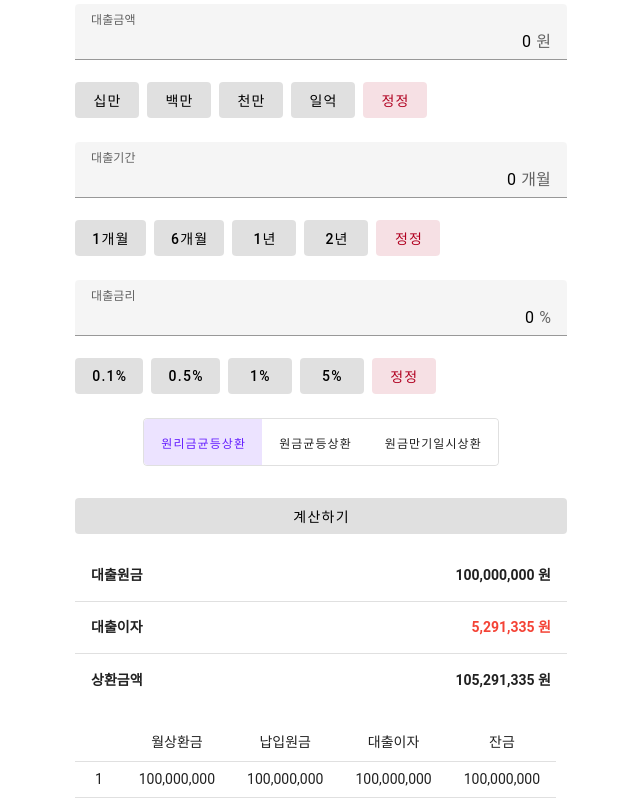
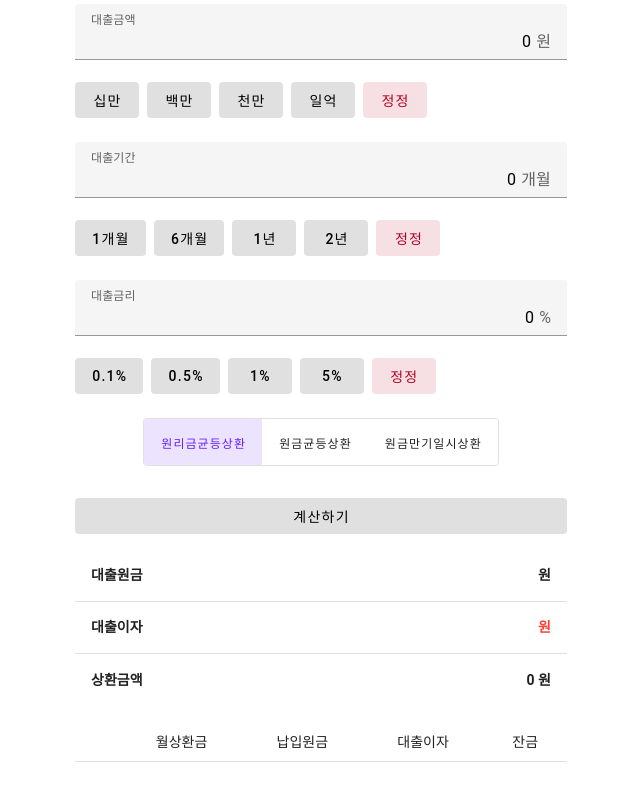
Before and after one commit to leyng7/investment, a Vue app: page / in a window 1280 px wide. Shown: the top 800 px of the page, without its empty margins (319-959 px from the left). Built offline with nearby package versions, Linux system fonts and the light colour scheme.

Commit message:
feat: 원금만기일시상환 기능 개발

```diff
--- a/src/App.vue
+++ b/src/App.vue
@@ -1,5 +1,8 @@
 <template>
-  <v-container style="max-width: 500px;">
+  <v-container
+      fluid
+      style="max-width: 500px;"
+  >
       <HelloWorld/>
   </v-container>
 </template>
--- a/src/components/HelloWorld.vue
+++ b/src/components/HelloWorld.vue
@@ -65,6 +65,7 @@
     <v-btn
         variant="tonal"
         block
+        @click="calculation()"
     >계산하기
     </v-btn>
   </v-row>
@@ -75,21 +76,22 @@
       <tbody>
         <tr>
           <td>대출원금</td>
-          <td class="text-right">100,000,000 원</td>
+          <td class="text-right">{{ calMoney }} 원</td>
         </tr>
         <tr>
           <td>대출이자</td>
-          <td class="text-right text-red">5,291,335 원</td>
+          <td class="text-right text-red">{{ calInterest }} 원</td>
         </tr>
         <tr>
           <td>상환금액</td>
-          <td class="text-right">105,291,335 원</td>
+          <td class="text-right">{{ calSum }} 원</td>
         </tr>
       </tbody>
     </v-table>
   </v-row>
   <v-row class="mb-4">
     <v-table
+        class="w-100"
         density="compact"
         fixed-header
     >
@@ -104,14 +106,14 @@
       </thead>
       <tbody>
         <tr
-            v-for="(item, index) in desserts"
+            v-for="(item, index) in items"
             :key="item.name"
         >
           <td class="text-center">{{ index + 1 }}</td>
-          <td class="text-center">100,000,000</td>
-          <td class="text-center">100,000,000</td>
-          <td class="text-center">100,000,000</td>
-          <td class="text-center">100,000,000</td>
+          <td class="text-center">{{ item.repayment }}</td>
+          <td class="text-center">{{ item.original }}</td>
+          <td class="text-center">{{ item.interest }}</td>
+          <td class="text-center">{{ item.total }}</td>
         </tr>
       </tbody>
     </v-table>
@@ -127,48 +129,15 @@ export default {
       period: 0,
       interest: 0,
       exclusive: 0,
-      desserts: [
-        {
-          name: 'Frozen Yogurt',
-          calories: 159,
-        },
-        {
-          name: 'Ice cream sandwich',
-          calories: 237,
-        },
-        {
-          name: 'Eclair',
-          calories: 262,
-        },
-        {
-          name: 'Cupcake',
-          calories: 305,
-        },
-        {
-          name: 'Gingerbread',
-          calories: 356,
-        },
-        {
-          name: 'Jelly bean',
-          calories: 375,
-        },
-        {
-          name: 'Lollipop',
-          calories: 392,
-        },
-        {
-          name: 'Honeycomb',
-          calories: 408,
-        },
-        {
-          name: 'Donut',
-          calories: 452,
-        },
-        {
-          name: 'KitKat',
-          calories: 518,
-        },
-      ],
+      calMoney: null,
+      calInterest: null,
+      items: [],
+    }
+  },
+  computed: {
+    calSum() {
+      const result = this.comma(this.unComma(this.calMoney) + this.unComma(this.calInterest));
+      return result === 'NaN' ? 0 : result;
     }
   },
   methods: {
@@ -191,12 +160,47 @@ export default {
     unComma(str) {
       str = String(str);
       return parseInt(str.replace(/[^\d]+/g, ''));
+    },
+    calculation() {
+      if (this.exclusive === 2) {
+        this.maturity();
+      }
+    },
+    maturity() {
+      const obj = this;
+      obj.calMoney = obj.money;
+      obj.calInterest = obj.comma(obj.unComma(obj.money) * obj.period * (obj.interest / 12 / 100));
+
+      const items = [];
+
+      let totalValue = obj.unComma(obj.calMoney) + obj.unComma(obj.calInterest);
+      const monthInterest = (obj.unComma(obj.calInterest) / obj.period).toFixed(0);
+
+      for (let i = 0; i < obj.period - 1; i++) {
+
+        totalValue = totalValue - monthInterest;
+        items.push({
+          repayment: obj.comma(monthInterest),
+          original: 0,
+          interest: obj.comma(monthInterest),
+          total: obj.comma(totalValue)
+        });
+      }
+
+      items.push({
+        repayment: obj.comma(totalValue),
+        original: obj.comma(obj.calMoney),
+        interest: obj.comma(totalValue - obj.unComma(obj.calMoney)),
+        total: 0
+      });
+
+      obj.items = items;
     }
   },
   filters: {
     inputNumberFormat(val) {
       return String(val).replace(/\B(?=(\d{3})+(?!\d))/g, ",");
-    }
+    },
   }
 }
 </script>
```
